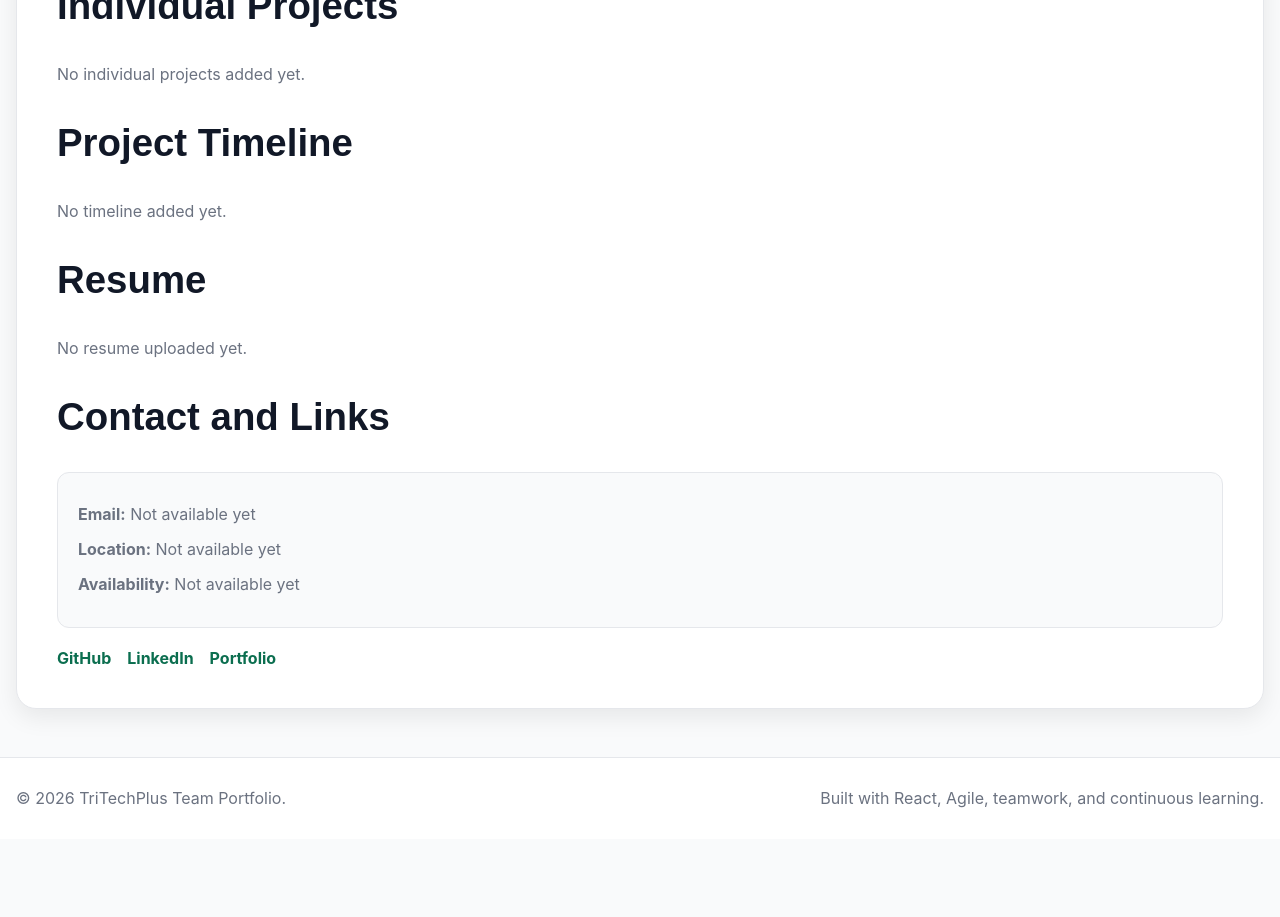
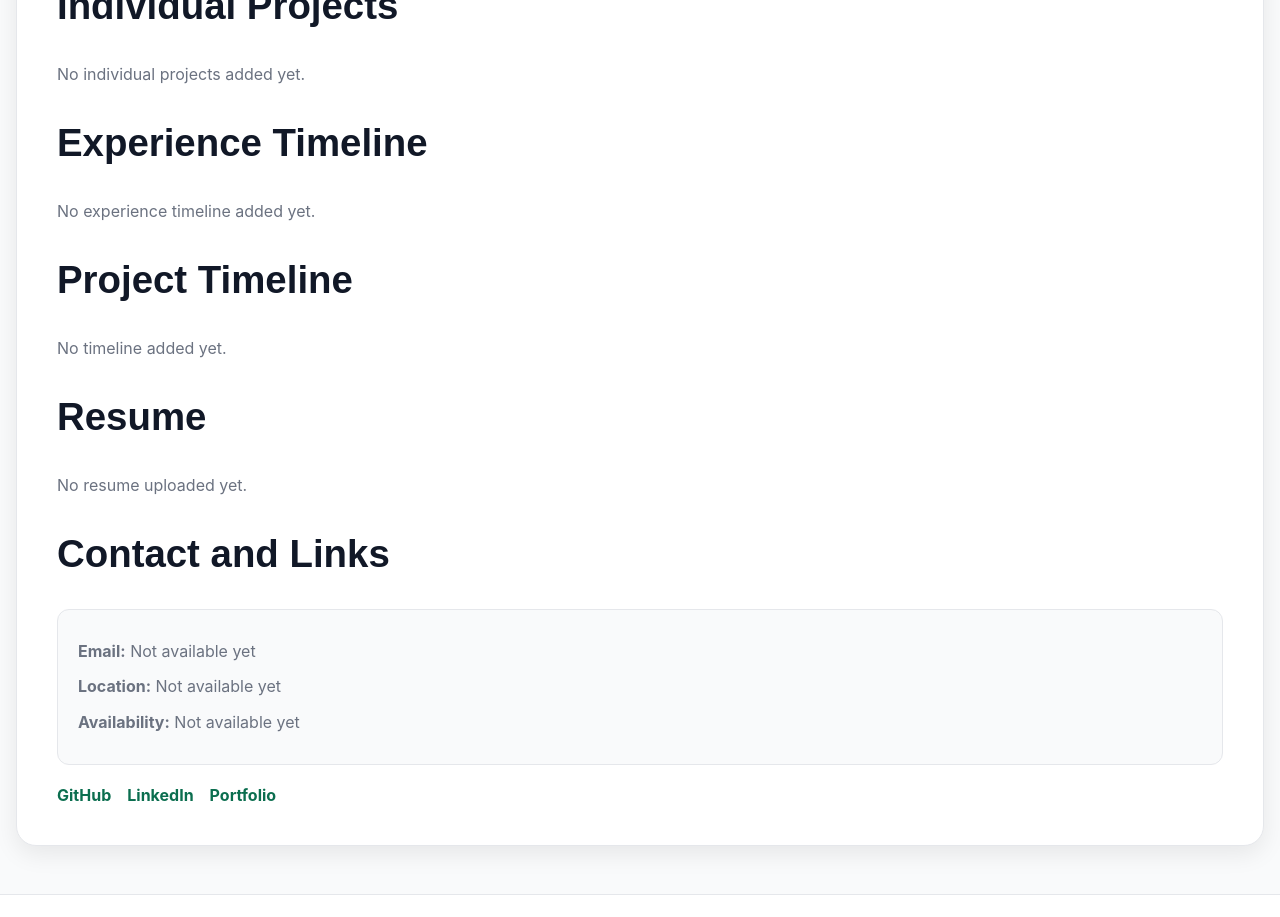
Before and after one commit to LancineDiare/team-portfolio, a React (Vite) app: page /members/hg in a window 1280 px wide. Shown: the part 900-1817 px from the top of the page. Before the commit the page ends 1739 px from the top, so only its background shows below. Built offline with nearby package versions, Linux system fonts and the light colour scheme.

Commit message:
Add experience timeline data and profile section

```diff
--- /dev/null
+++ b/src/data/experiences.js
@@ -0,0 +1,36 @@
+/**
+ * Experiences Data
+ *
+ * Centralized experience records for team members.
+ * Use placeholders when details are not finalized.
+ */
+
+export const experiences = [
+  {
+    ownerId: "ld",
+    period: "Year Placeholder - Present",
+    type: "Professional Experience",
+    title: "Role Title Placeholder",
+    organization: "Organization Placeholder",
+    description:
+      "Short description of responsibilities, achievements, or learning outcomes.",
+  },
+  {
+    ownerId: "ld",
+    period: "Year Placeholder",
+    type: "Academic Experience",
+    title: "Academic Project / Course Placeholder",
+    organization: "Institution Placeholder",
+    description:
+      "Short description of academic work, systems analysis, software development, or technical learning.",
+  },
+  {
+    ownerId: "ld",
+    period: "Year Placeholder",
+    type: "Leadership Experience",
+    title: "Leadership Role Placeholder",
+    organization: "Organization Placeholder",
+    description:
+      "Short description of leadership, coordination, teamwork, and project management experience.",
+  },
+];
--- a/src/pages/MemberProfile/MemberProfile.jsx
+++ b/src/pages/MemberProfile/MemberProfile.jsx
@@ -11,6 +11,7 @@ import { skills } from "../../data/skills";
 import { certifications } from "../../data/certifications";
 import { timeline } from "../../data/timeline";
 import { individualProjects } from "../../data/individualProjects";
+import { experiences } from "../../data/experiences";
 
 import "./MemberProfile.css";
 
@@ -19,6 +20,9 @@ function MemberProfile() {
 
   // Find selected member from URL parameter
   const member = members.find((item) => item.id === memberId);
+
+  const memberExperiences = experiences.filter(
+  (experience) => experience.ownerId === memberId);
 
   // Prevent blank page if member does not exist
   if (!member) {
@@ -177,6 +181,34 @@ const memberProjects = individualProjects.filter(
           )}
         </div>
 
+        {/* Experience Timeline */}
+        <div className="member-profile__section">
+          <h2>Experience Timeline</h2>
+
+          {memberExperiences.length > 0 ? (
+            <div className="member-profile__timeline">
+              {memberExperiences.map((experience) => (
+                <article
+                  className="member-profile__timeline-item"
+                  key={`${experience.title}-${experience.period}`}
+                >
+                  <span>{experience.period}</span>
+                  <h3>{experience.title}</h3>
+                  <p className="member-profile__timeline-type">
+                    {experience.type}
+                  </p>
+                  <p>
+                    <strong>{experience.organization}</strong>
+                  </p>
+                  <p>{experience.description}</p>
+                </article>
+              ))}
+            </div>
+          ) : (
+            <p>No experience timeline added yet.</p>
+          )}
+        </div>
+
         {/* Timeline */}
         <div className="member-profile__section">
           <h2>Project Timeline</h2>
```
